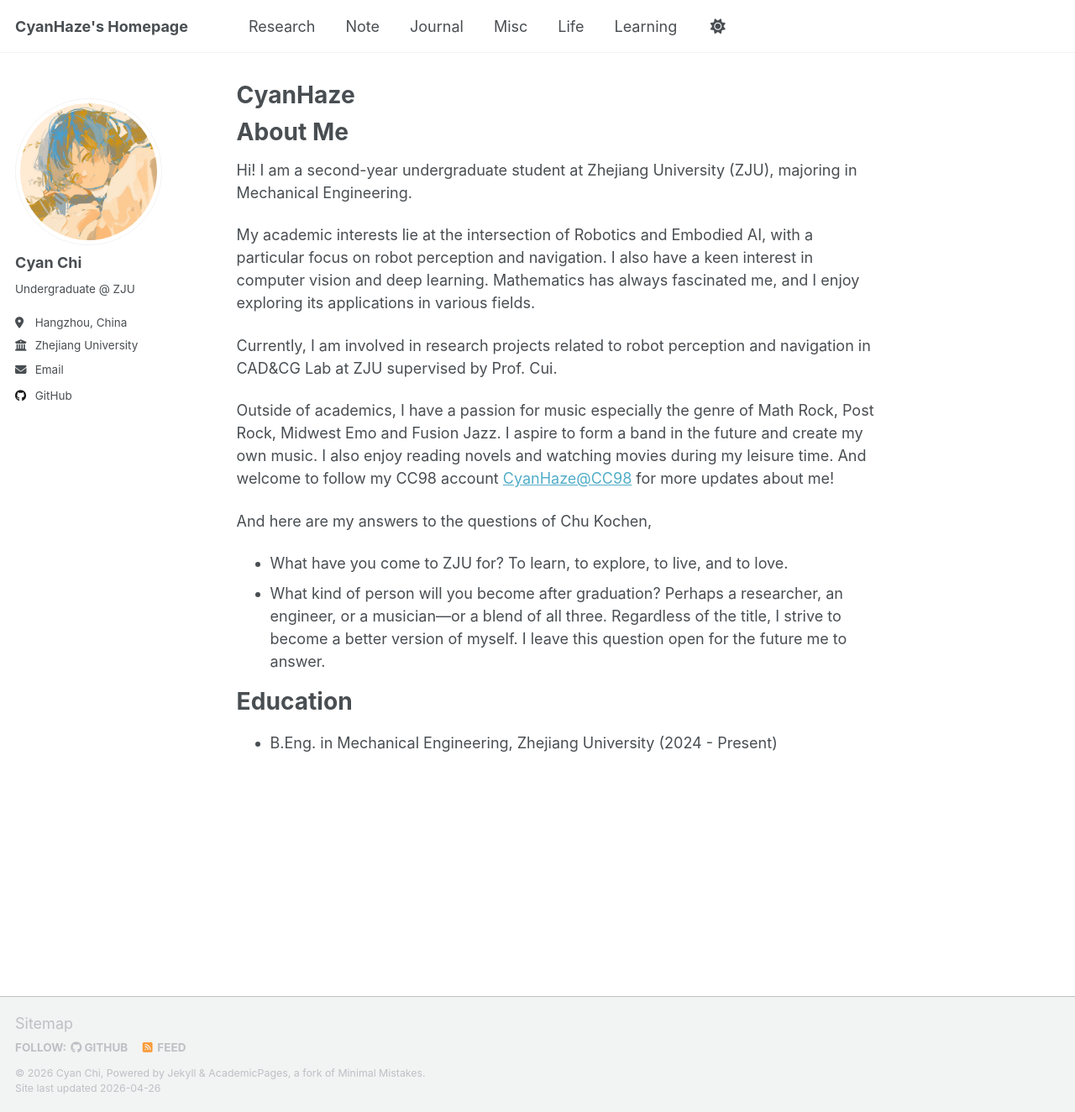
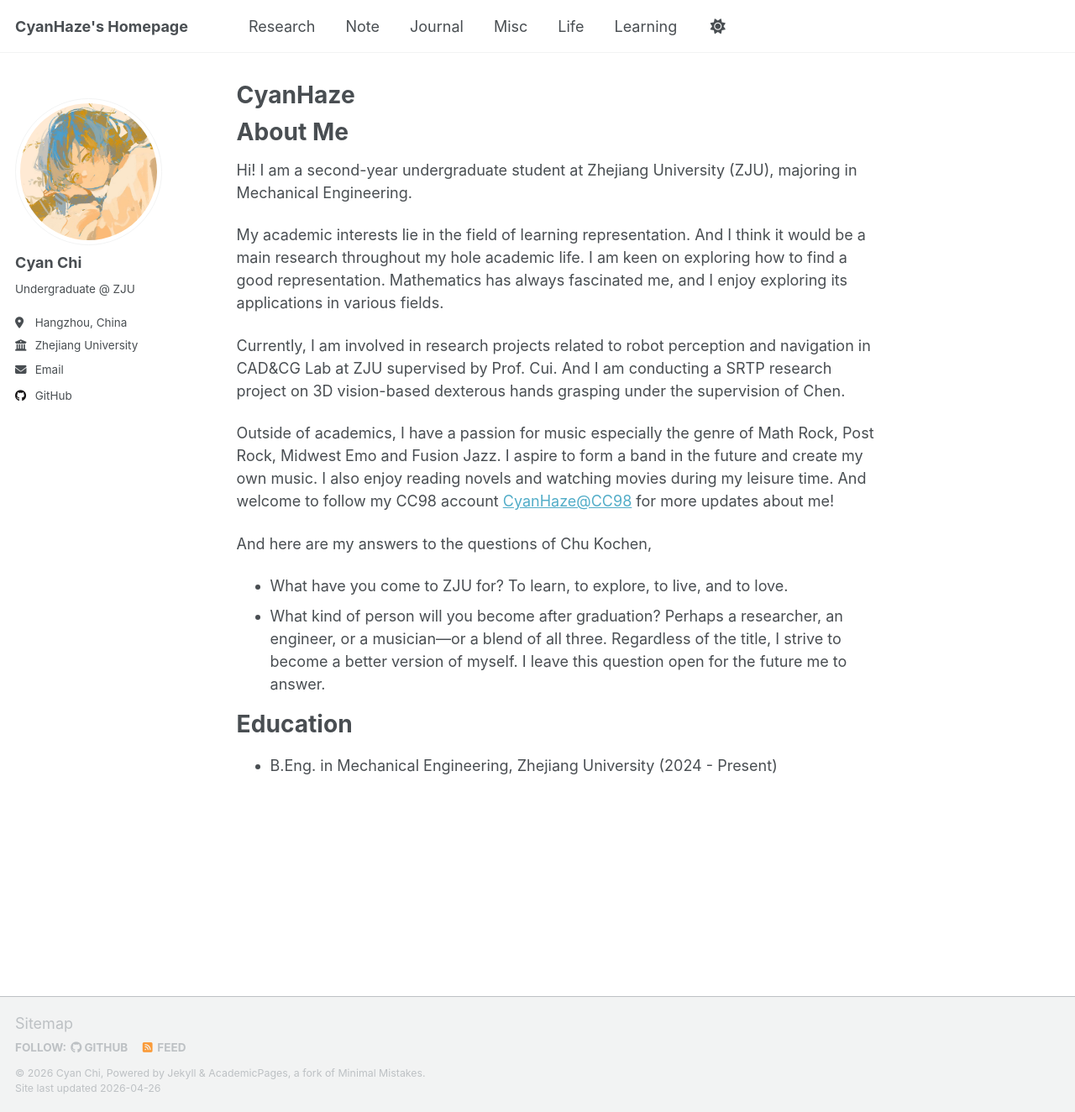
Before and after one commit to CyanHaze/CyanHaze.github.io, a Jekyll site: the page built from _pages/about.md, in a window 1280 px wide and 1324 px high. Shown: the whole window at 84% size. Built offline with Jekyll 4.4.1, drawn with Linux system fonts in a browser that asks for light colours; a script that is not in the unit is left out.

Commit message:
Update the Research

```diff
--- a/_pages/about.md
+++ b/_pages/about.md
@@ -11,9 +11,9 @@ About Me
 ======
 Hi! I am a second-year undergraduate student at Zhejiang University (ZJU), majoring in Mechanical Engineering.
 
-My academic interests lie at the intersection of Robotics and Embodied AI, with a particular focus on robot perception and navigation. I also have a keen interest in computer vision and deep learning. Mathematics has always fascinated me, and I enjoy exploring its applications in various fields.
+My academic interests lie in the field of learning representation. And I think it would be a main research throughout my hole academic life. I am keen on exploring how to find a good representation. Mathematics has always fascinated me, and I enjoy exploring its applications in various fields.
 
-Currently, I am involved in research projects related to robot perception and navigation in CAD&CG Lab at ZJU supervised by Prof. Cui.
+Currently, I am involved in research projects related to robot perception and navigation in CAD&CG Lab at ZJU supervised by Prof. Cui. And I am conducting a SRTP research project on 3D vision-based dexterous hands grasping under the supervision of Chen.
 
 Outside of academics, I have a passion for music especially the genre of Math Rock, Post Rock, Midwest Emo and Fusion Jazz. I aspire to form a band in the future and create my own music. I also enjoy reading novels and watching movies during my leisure time. And welcome to follow my CC98 account [CyanHaze@CC98](https://www.cc98.org/user/id/759680) for more updates about me!
 
```
Also changed, not shown: _pages/research.md (+5 -0 lines).
